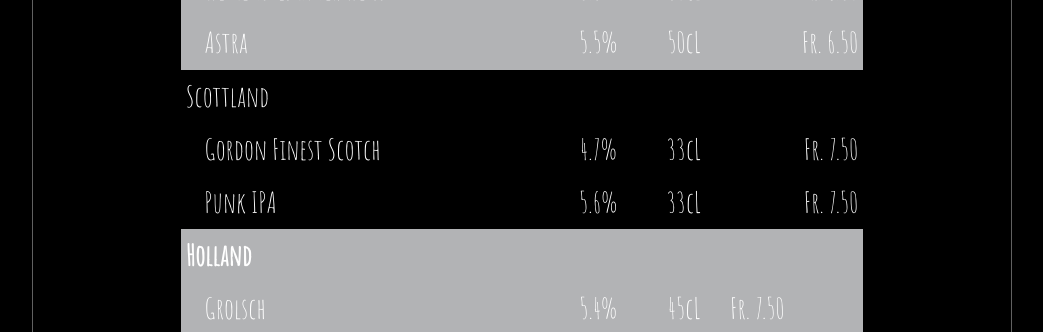
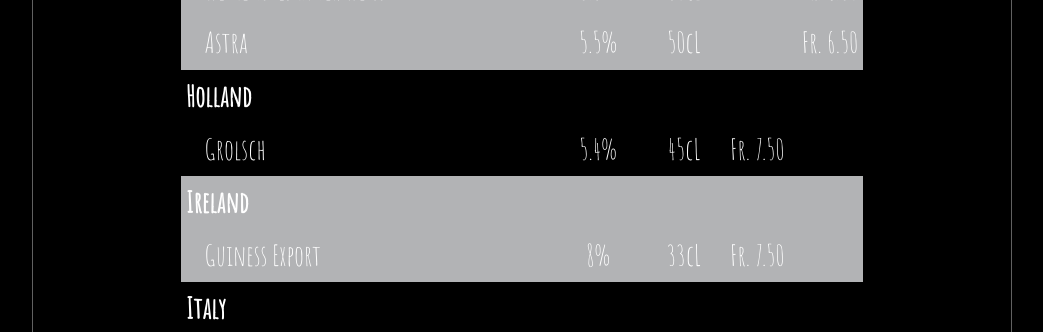
Before and after one commit to osolga/bear-belly-bar, a plain HTML site: page menu.html in a window 1280 px wide. Shown: the part 1507-1839 px from the top of the page, without its empty margins (118-1161 px from the left). Drawn offline with nearby package versions, Linux system fonts and the light colour scheme.

Commit message:
deleted one of Scotland

```diff
--- a/menu.html
+++ b/menu.html
@@ -191,24 +191,6 @@
                         </tr>
 
                         <tr>
-                            <td colspan="5">Scottland</td>
-                        <tr>
-                        <tr>
-                            <td></td>
-                            <td>Gordon Finest Scotch</td>
-                            <td style="text-align:center;">4.7%</td>
-                            <td style="text-align:center;">33cL</td>
-                            <td style="text-align:right;">Fr. 7.50</td>
-                        <tr>
-                        <tr>
-                            <td></td>
-                            <td>Punk IPA</td>
-                            <td style="text-align:center;">5.6%</td>
-                            <td style="text-align:center;">33cL</td>
-                            <td style="text-align:right;">Fr. 7.50</td>
-                        </tr>
-
-                        <tr>
                             <td colspan="5"><b>Holland</b></td>
                         <tr>
                         <tr>
```
